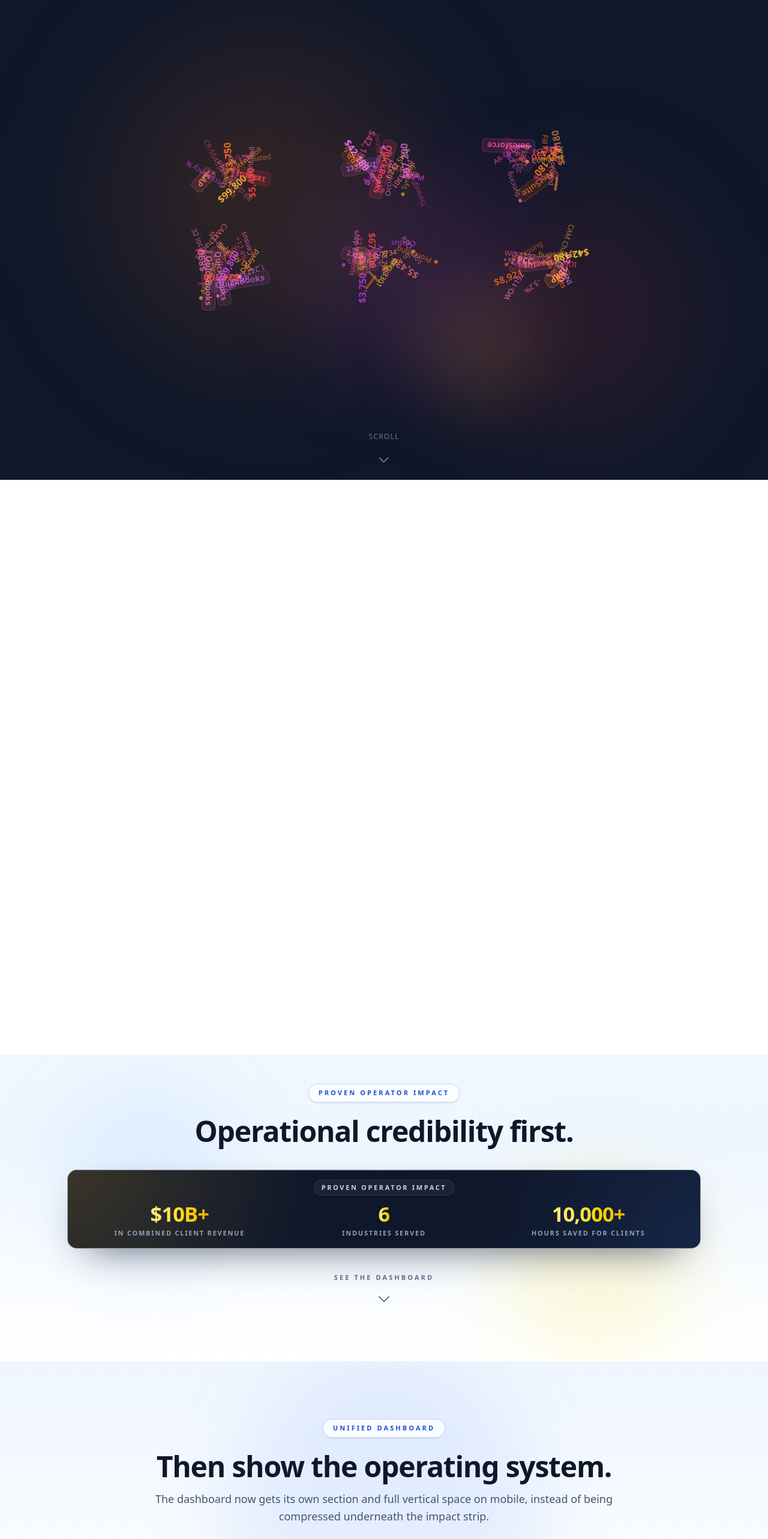
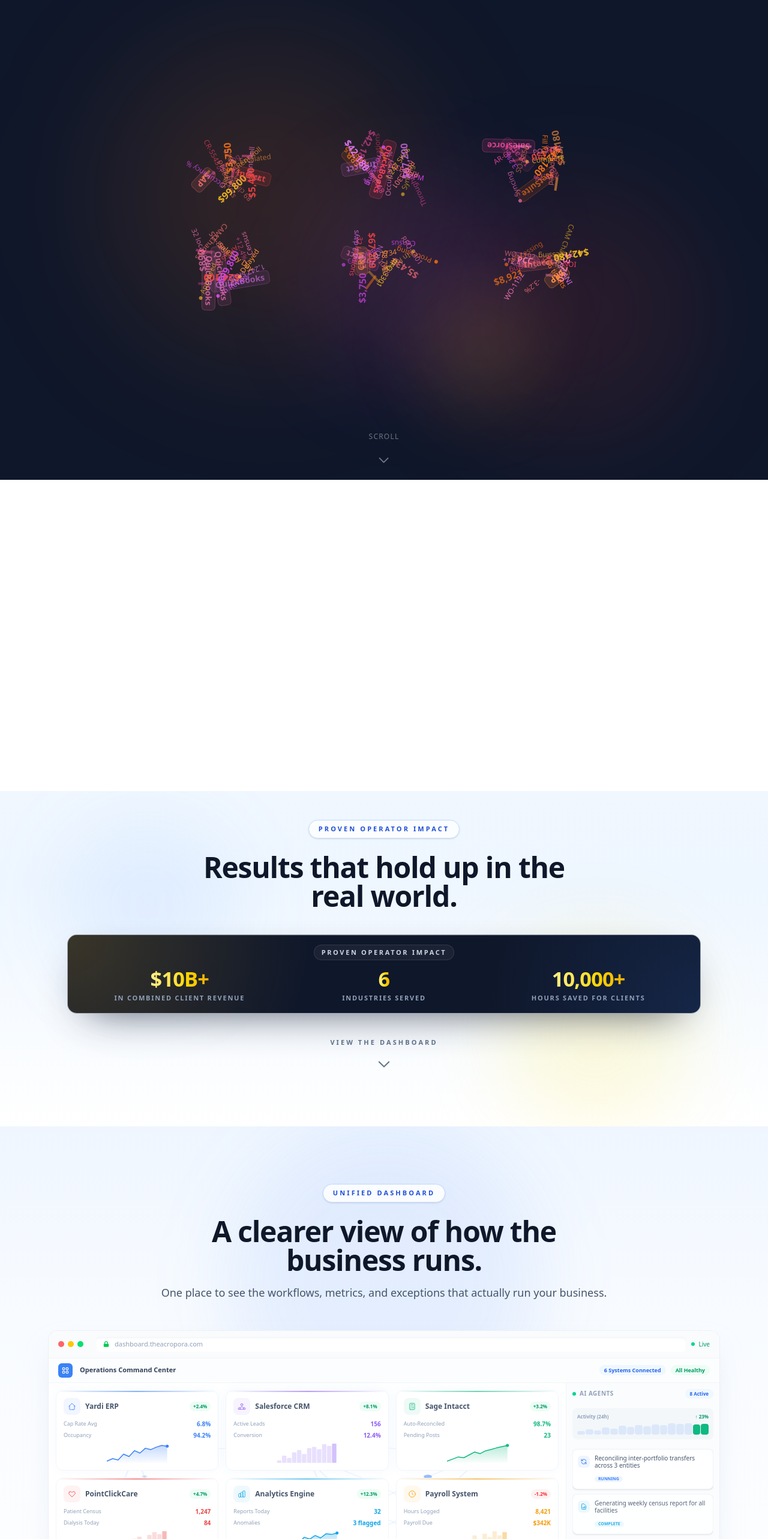
Before and after one commit to uricod/BusinessWeb, a Next.js app: page / in a window 1280 px wide. Shown: the top 2566 px of the page at 60% size. Built offline with nearby package versions, Linux system fonts and the light colour scheme.

Commit message:
feat: update scroll transforms and section content for improved clarity and user engagement in ChaosToOrderExperience, DashboardShowcaseSection, and ProvenOperatorImpactSection

```diff
--- a/src/components/ChaosToOrderExperience.tsx
+++ b/src/components/ChaosToOrderExperience.tsx
@@ -15,34 +15,34 @@ export default function ChaosToOrderExperience() {
   // === Scroll-derived transforms ===
 
   // Canvas progress: 0-1 maps to chaos → convergence → settled
-  const canvasProgress = useTransform(scrollYProgress, [0, 0.78], [0, 1]);
-  const canvasOpacity = useTransform(scrollYProgress, [0.72, 0.92], [1, 0.42]);
+  const canvasProgress = useTransform(scrollYProgress, [0, 0.72], [0, 1]);
+  const canvasOpacity = useTransform(scrollYProgress, [0.62, 0.82], [1, 0.42]);
   // Background: dark navy → light
-  const bgR = useTransform(scrollYProgress, [0, 0.5, 0.92], [15, 30, 240]);
-  const bgG = useTransform(scrollYProgress, [0, 0.5, 0.92], [23, 45, 247]);
-  const bgB = useTransform(scrollYProgress, [0, 0.5, 0.92], [42, 80, 252]);
+  const bgR = useTransform(scrollYProgress, [0, 0.45, 0.82], [15, 30, 240]);
+  const bgG = useTransform(scrollYProgress, [0, 0.45, 0.82], [23, 45, 247]);
+  const bgB = useTransform(scrollYProgress, [0, 0.45, 0.82], [42, 80, 252]);
   const bgColor = useTransform(
     [bgR, bgG, bgB] as const,
     ([r, g, b]) => `rgb(${r}, ${g}, ${b})`
   );
 
   // Tagline: fades in through chaos, holds longer, then exits before next section
-  const taglineOpacity = useTransform(scrollYProgress, [0.03, 0.12, 0.56, 0.78], [0, 1, 1, 0]);
+  const taglineOpacity = useTransform(scrollYProgress, [0.03, 0.12, 0.46, 0.66], [0, 1, 1, 0]);
   const taglineBlur = useTransform(scrollYProgress, [0.03, 0.12], [12, 0]);
   const taglineFilter = useTransform(taglineBlur, (v) => `blur(${v}px)`);
   const taglineY = useTransform(scrollYProgress, [0.03, 0.12], [30, 0]);
 
   // Scroll indicator: visible only at start
   const scrollIndicatorOpacity = useTransform(scrollYProgress, [0, 0.08], [1, 0]);
-  const heroArrowOpacity = useTransform(scrollYProgress, [0.18, 0.26, 0.62, 0.84], [0, 1, 1, 0]);
+  const heroArrowOpacity = useTransform(scrollYProgress, [0.15, 0.22, 0.5, 0.68], [0, 1, 1, 0]);
 
   // Hot gradient orbs fade out
   const hotOrbOpacity = useTransform(scrollYProgress, [0, 0.38], [1, 0]);
   // Cool gradient orbs fade in
-  const coolOrbOpacity = useTransform(scrollYProgress, [0.4, 0.9], [0, 0.45]);
+  const coolOrbOpacity = useTransform(scrollYProgress, [0.3, 0.78], [0, 0.45]);
 
   return (
-    <section id="top" ref={containerRef} className="h-[180vh] sm:h-[220vh]">
+    <section id="top" ref={containerRef} className="h-[135vh] sm:h-[165vh]">
       <div className="sticky top-0 h-svh overflow-hidden sm:h-screen">
         {/* Layer 0: Background color */}
         <motion.div
@@ -103,7 +103,7 @@ export default function ChaosToOrderExperience() {
             className="mt-8 text-sm text-white/40"
             style={{ opacity: heroArrowOpacity }}
           >
-            Scroll to see proven operator impact
+            Scroll for results
           </motion.p>
         </motion.div>
 
@@ -114,7 +114,7 @@ export default function ChaosToOrderExperience() {
           style={{ opacity: heroArrowOpacity }}
         >
           <span className="text-[11px] font-semibold uppercase tracking-[0.28em]">
-            Proven impact
+            See results
           </span>
           <motion.svg
             width="28"
--- a/src/components/DashboardShowcaseSection.tsx
+++ b/src/components/DashboardShowcaseSection.tsx
@@ -26,10 +26,10 @@ export default function DashboardShowcaseSection() {
             Unified Dashboard
           </span>
           <h2 className="mt-6 text-3xl font-bold tracking-tight text-navy sm:text-4xl lg:text-5xl">
-            Then show the operating system.
+            A clearer view of how the business runs.
           </h2>
           <p className="mt-4 text-base leading-relaxed text-slate-600 sm:text-lg">
-            The dashboard now gets its own section and full vertical space on mobile, instead of being compressed underneath the impact strip.
+            One place to see the workflows, metrics, and exceptions that actually run your business.
           </p>
         </motion.div>
 
--- a/src/components/ProvenOperatorImpactSection.tsx
+++ b/src/components/ProvenOperatorImpactSection.tsx
@@ -26,7 +26,7 @@ export default function ProvenOperatorImpactSection() {
             Proven Operator Impact
           </span>
           <h2 className="mt-6 text-3xl font-bold tracking-tight text-navy sm:text-4xl lg:text-5xl">
-            Operational credibility first.
+            Results that hold up in the real world.
           </h2>
         </motion.div>
 
@@ -44,7 +44,7 @@ export default function ProvenOperatorImpactSection() {
           aria-label="Scroll to dashboard"
         >
           <span className="text-[11px] font-semibold uppercase tracking-[0.28em]">
-            See the dashboard
+            View the dashboard
           </span>
           <motion.svg
             width="28"
```
